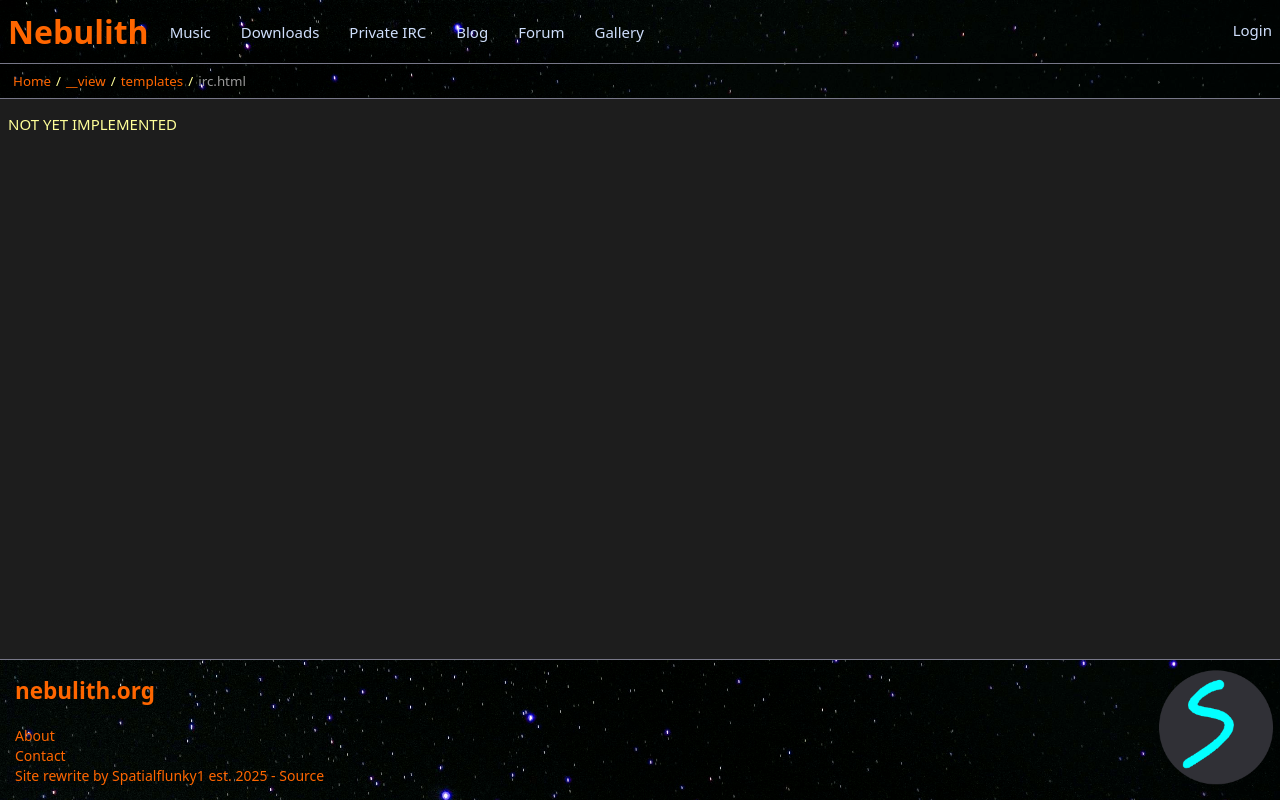
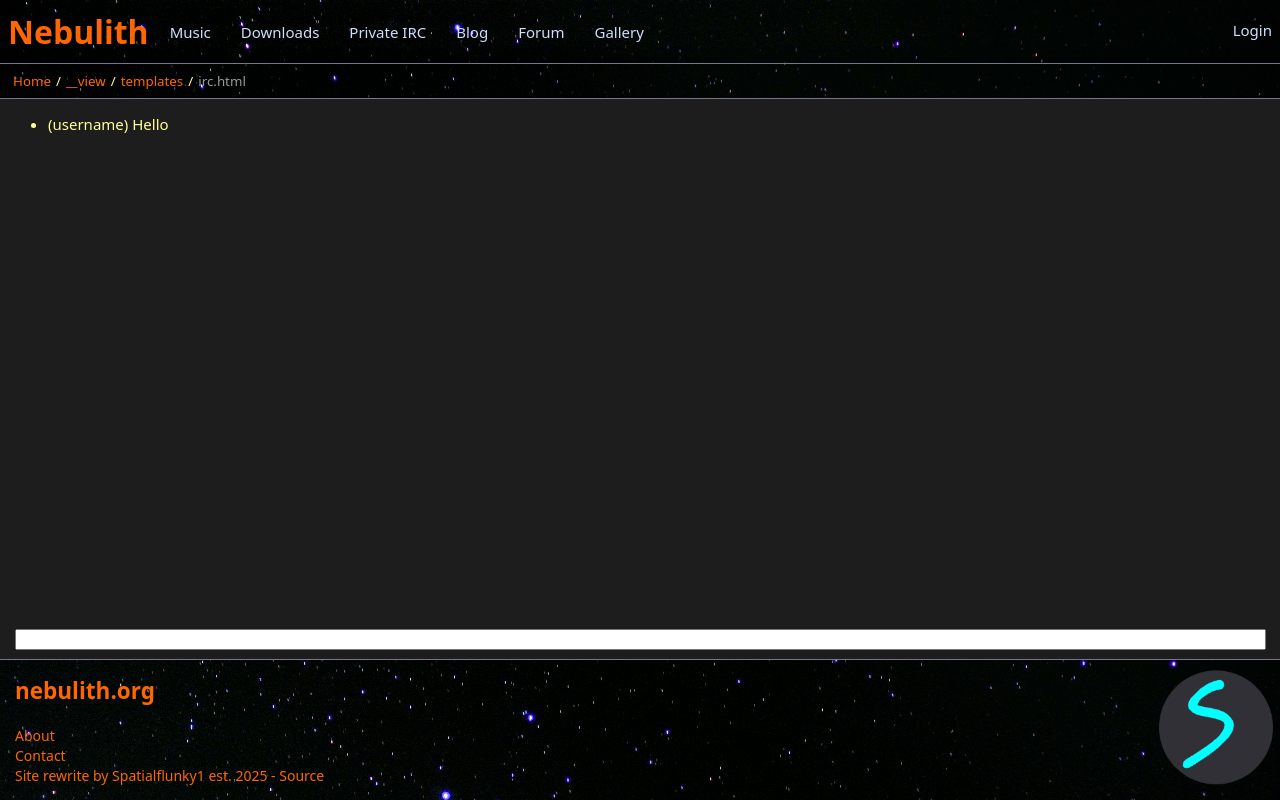
Before and after one commit to spatialflunky1/nebulith.org, a Python web app: template templates/irc.html in a window 1280 px wide. Run offline with Jinja, Linux system fonts and the light colour scheme; the template is opened without the code that fills it, so the values that code supplies are empty.

Commit message:
Initial IRC commit, contains rough layout

```diff
--- /dev/null
+++ b/static/irc.css
@@ -0,0 +1,10 @@
+#new_message_area {
+    position: absolute;
+    bottom: 150px;
+    right: 15px;
+    left: 15px;
+}
+
+#new_message {
+    width: calc( 100% - 7px );
+}
--- a/templates/irc.html
+++ b/templates/irc.html
@@ -2,12 +2,18 @@
 <html>
     <head>
 	{% include 'head.html' %}
+        <link href="{{ url_for('static', filename='irc.css') }}" rel="stylesheet" type="text/css">
         <title>IRC</title>
     </head>
     <body>
         {% include 'navigation_bar.html' %}
         <div id="body">
-            <p>NOT YET IMPLEMENTED</p>
+            <ul id="messages">
+                <li class="message"><p>(username) Hello</p></li>
+            </ul>
+            <div id="new_message_area">
+                <input id="new_message" type="text" name="new_message"/>
+            </div>
         </div>
         {% include 'footer.html' %}
 	</body>
```
